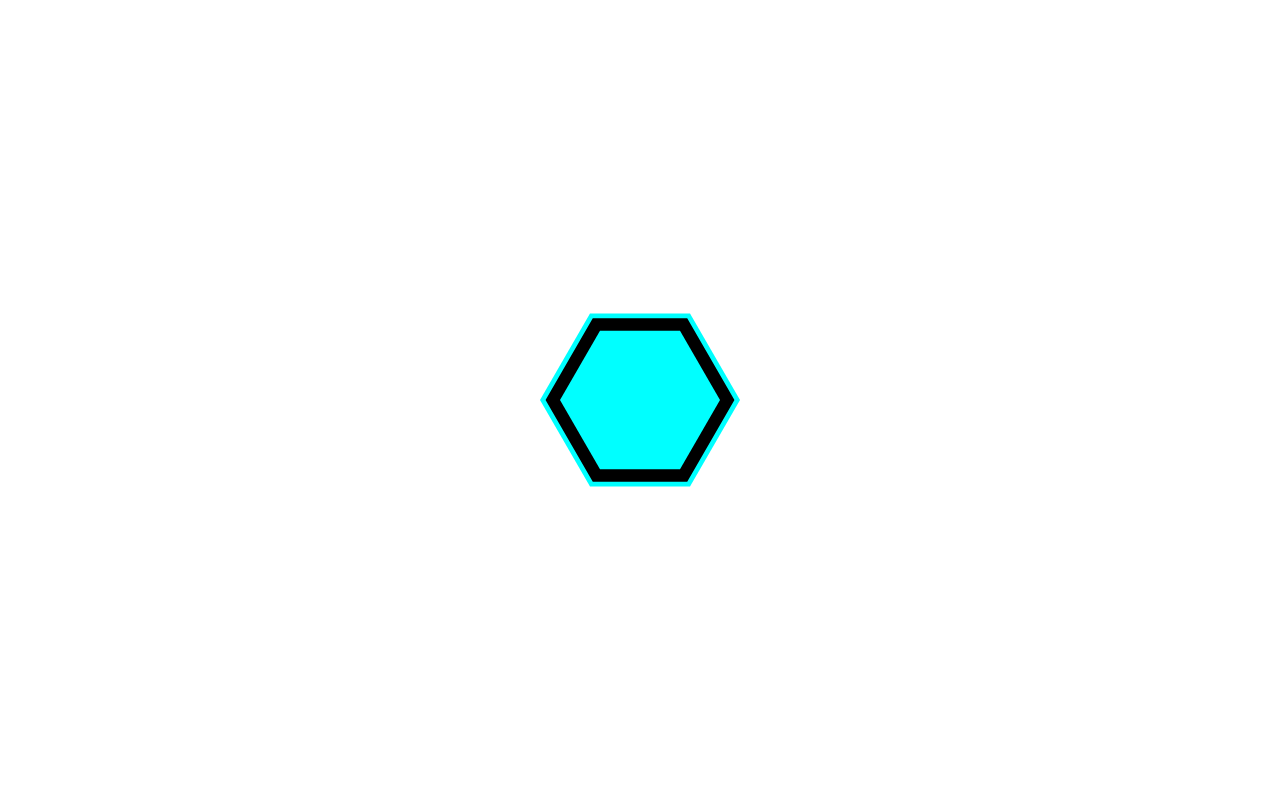
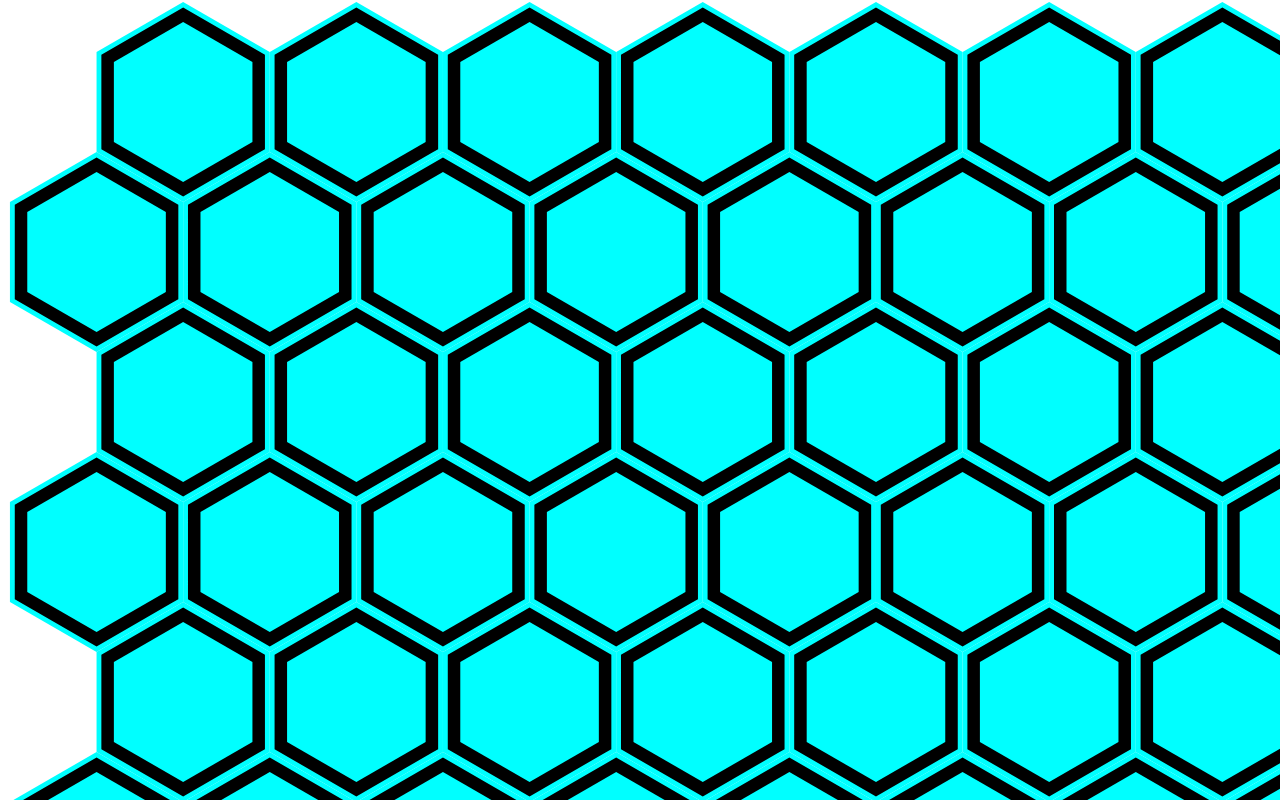
Before and after one commit to uber5001/CanvasKeyboard, a plain HTML site: page browser tests/isomorphic.html in a window 1280 px wide. Drawn offline with Linux system fonts and the light colour scheme.

Commit message:
added full isomorphic keyboard drawing
only for horizontal keyboards

```diff
--- a/browser tests/isomorphic.html
+++ b/browser tests/isomorphic.html
@@ -31,22 +31,108 @@ window.requestAnimFrame = (function(callback) {
         resize();
         window.addEventListener('resize',resize);
 
-        var offsetX = 0;
-        var offsetY = 0;
+        var offsetX = 400;
+        var offsetY = 300;
 
-        var ruleA = 7;
-        var ruleB = 5;
+        var ruleA = 2;
+        var ruleB = -5;
 
-        var rotation = 0;
+        var isHorizontal = true;
 
         var stretchXY = 100;
 
-        function drawKeyboard() {
+        var drawList = [];
+
+        function fixKeyboard() {
+            drawList = [];
+            var currentX = offsetX;
+            var currentY = offsetY;
             var currentMidiValue = 60; //C4
+            var left = -canvas.width/2-stretchXY*.66;
+            var right = -left;
+            var top = -canvas.height/2-stretchXY*.66;
+            var bottom = -top;
+            left -= offsetX;
+            right -= offsetX;
+            top -= offsetY;
+            bottom -= offsetY;
 
+            if (isHorizontal) {
+                //fix vertically
+                var movement = 2*stretchXY*Math.sqrt(3)/2;
+                var change = {
+                    x: {
+                        x: movement,
+                        y: 0,
+                        o: ruleA
+                    },
+                    y: {
+                        x: movement*Math.cos(Math.PI/3),
+                        y: movement*Math.sin(Math.PI/3),
+                        o: ruleB
+                    }
+                }
+
+
+                while (currentY < top) {
+                    currentX += change.y.x;
+                    currentY += change.y.y;
+                    currentMidiValue += change.y.o;
+                }
+                while (currentY > top) {
+                    currentX -= change.y.x;
+                    currentY -= change.y.y;
+                    currentMidiValue -= change.y.o;
+                }
+
+                while (currentX < left) {
+                    currentX += change.x.x;
+                    currentY += change.x.y;
+                    currentMidiValue += change.x.o;
+                }
+                while (currentX > left) {
+                    currentX -= change.x.x;
+                    currentY -= change.x.y;
+                    currentMidiValue -= change.x.o;
+                }
+                //each row
+                var shiftLeftThisIteration = true;
+                while (currentY < movement+bottom) {
+                    //each column in that row
+                    var tempX = currentX;
+                    var tempY = currentY;
+                    var tempO = currentMidiValue;
+                    while(tempX < movement+right) {
+                        drawList.push( {
+                            x: tempX,
+                            y: tempY,
+                            o: tempO
+                        } );
+                        tempX += change.x.x;
+                        tempY += change.x.y;
+                        tempO += change.x.o;
+                    }
+                    currentX += change.y.x;
+                    currentY += change.y.y;
+                    currentMidiValue += change.y.o;
+                    if (shiftLeftThisIteration) {
+                        currentX -= change.x.x;
+                        currentY -= change.x.y;
+                        currentMidiValue -= change.x.o;
+                    }
+                    shiftLeftThisIteration = !shiftLeftThisIteration;
+                }
+            }
         }
 
-        function drawKey(x,y) {
+        function drawKeyboard() {
+            for (var i in drawList) {
+                var j = drawList[i];
+                drawKey(j.x,j.y,j.o);
+            }
+        }
+
+        function drawKey(x,y,o) {
             x = offsetX+x+canvas.width/2;
             y = offsetY+y+canvas.height/2;
             context.beginPath();
@@ -62,22 +148,24 @@ window.requestAnimFrame = (function(callback) {
         }
 
         function pathHexagon(x,y,scale) {
-            context.moveTo(x+scale*stretchXY*Math.cos(rotation),y+scale*stretchXY*Math.sin(rotation));
+            var r = (isHorizontal ? 0 : Math.PI/2)+Math.PI/6;
+            context.moveTo(x+scale*stretchXY*Math.cos(r),y+scale*stretchXY*Math.sin(r));
             for (var i = 0; i < 5; i++) {
-                rotation+=Math.PI/3;
-                context.lineTo(x+scale*stretchXY*Math.cos(rotation),y+scale*stretchXY*Math.sin(rotation));
+                r+=Math.PI/3;
+                context.lineTo(x+scale*stretchXY*Math.cos(r),y+scale*stretchXY*Math.sin(r));
             }
             context.closePath();
         }
 
         function animate() {
-            context.clearRect(0,0,1920,1080);
-            drawKey(0,0);
+            context.clearRect(0,0,canvas.width, canvas.height);
+            offsetX++;
+            offsetY++;
+            drawKeyboard();
             requestAnimFrame(function(){animate();});
         }
         animate();
-
-
+        fixKeyboard();
     }
 })();
 
```
